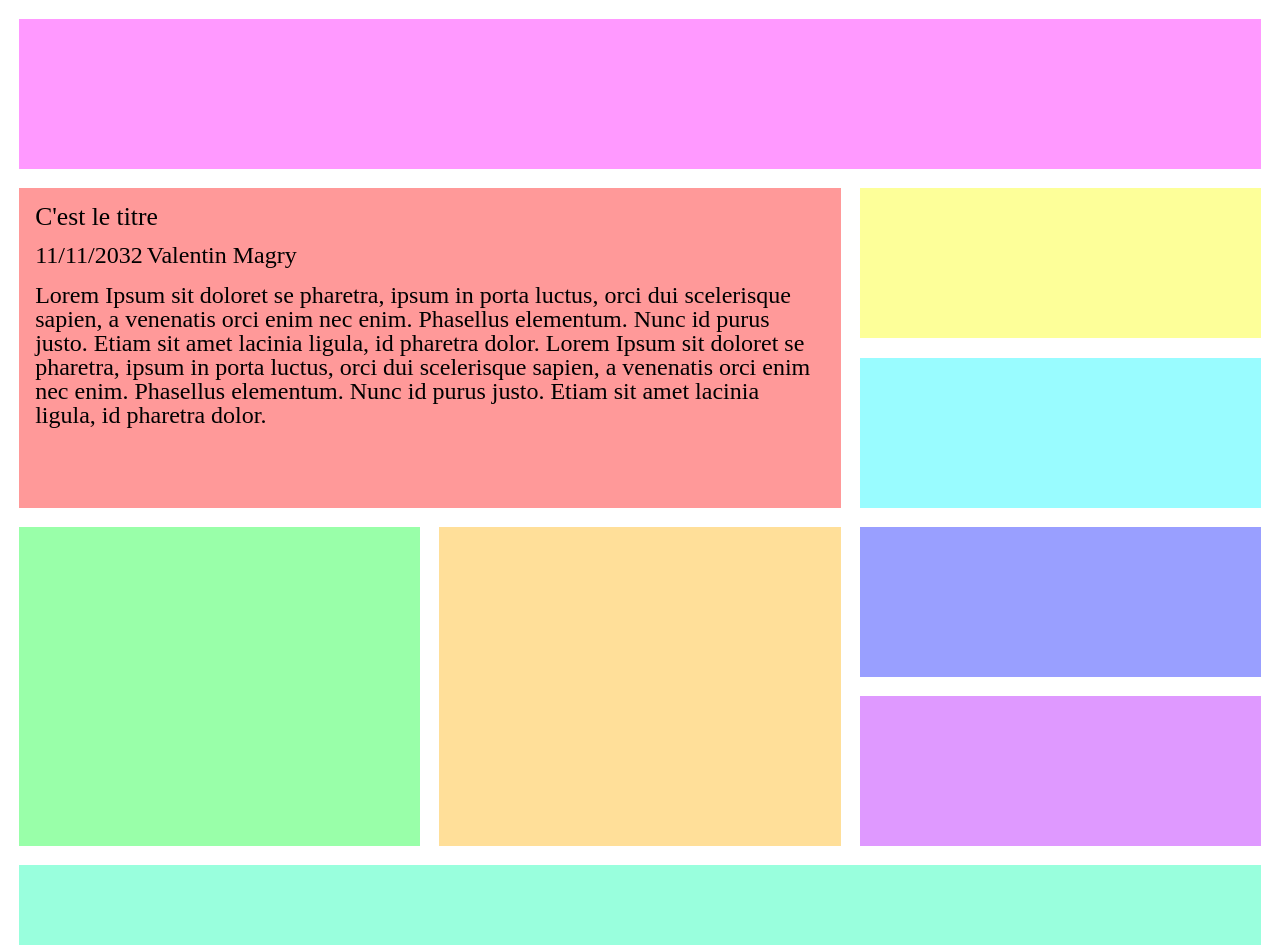
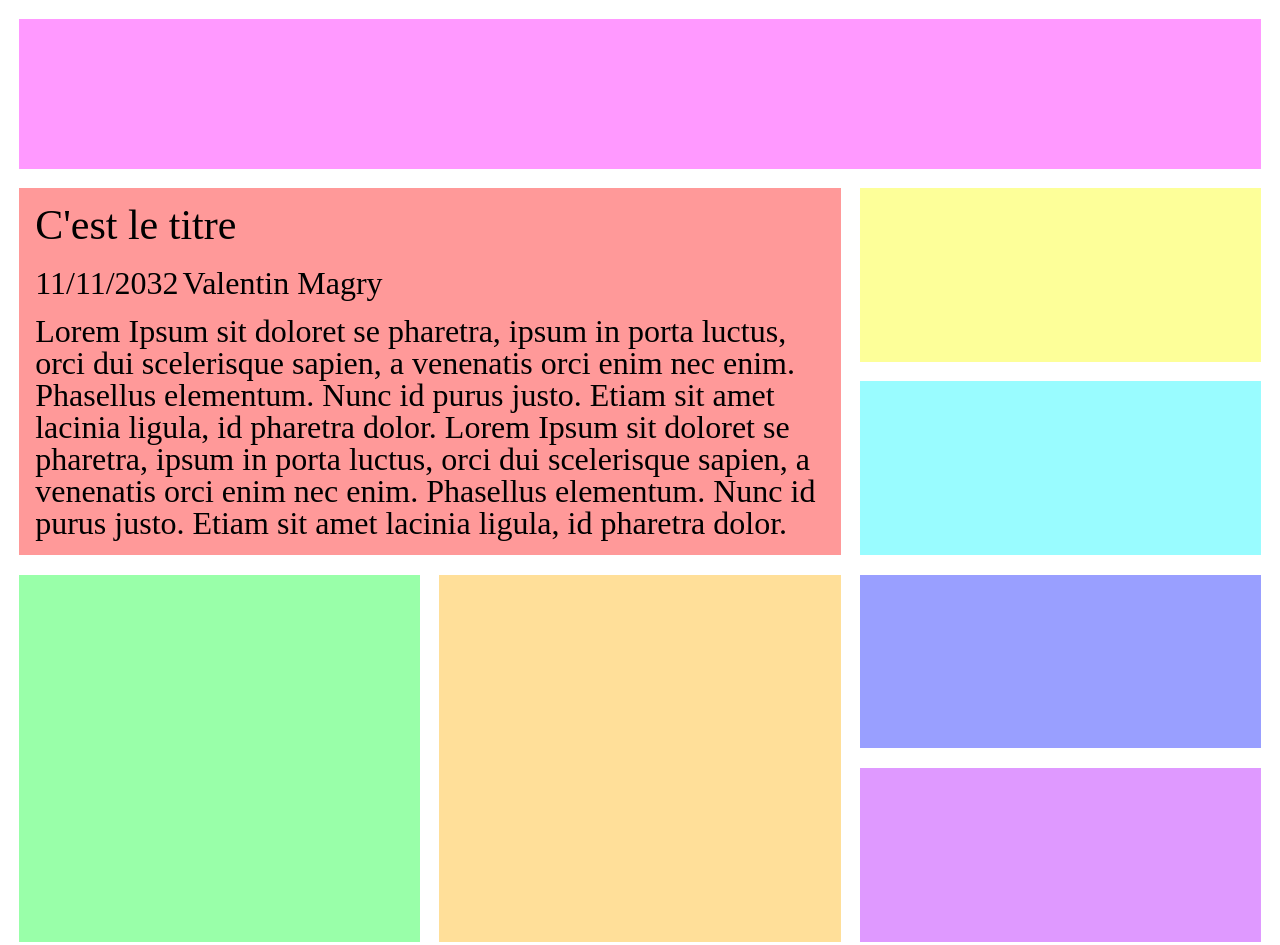
Before and after one commit to ValMgr/ECV_Magry_Integration, a plain HTML site: page Ex2/index.html in a window 1280 px wide. Shown: the top 945 px of the page. Drawn offline with Linux system fonts and the light colour scheme; files that its build step writes are made by us from their sources.

Commit message:
fix typo size

```diff
--- a/Ex2/style.css
+++ b/Ex2/style.css
@@ -84,7 +84,6 @@ main header{
 }
 
 main > p{
-    font-size: 1.5em;
     margin-bottom : 0;
 }
 
@@ -93,17 +92,17 @@ footer{
 }
 
 main header h1{
-    font-size: 1.6em;
+    font-size: clamp(28px, 3em, 42px);
     margin-bottom: 0.5em;
 }
 
 p{
-    font-size: 1.5em;
+    font-size: clamp(24px, 2em, 32px);
 }
 
 main header p, main header time{
     display: inline-flex;
-    font-size: 1.5em;
+    font-size: clamp(24px, 2em, 32px);
 }
 
 main > header{
```
